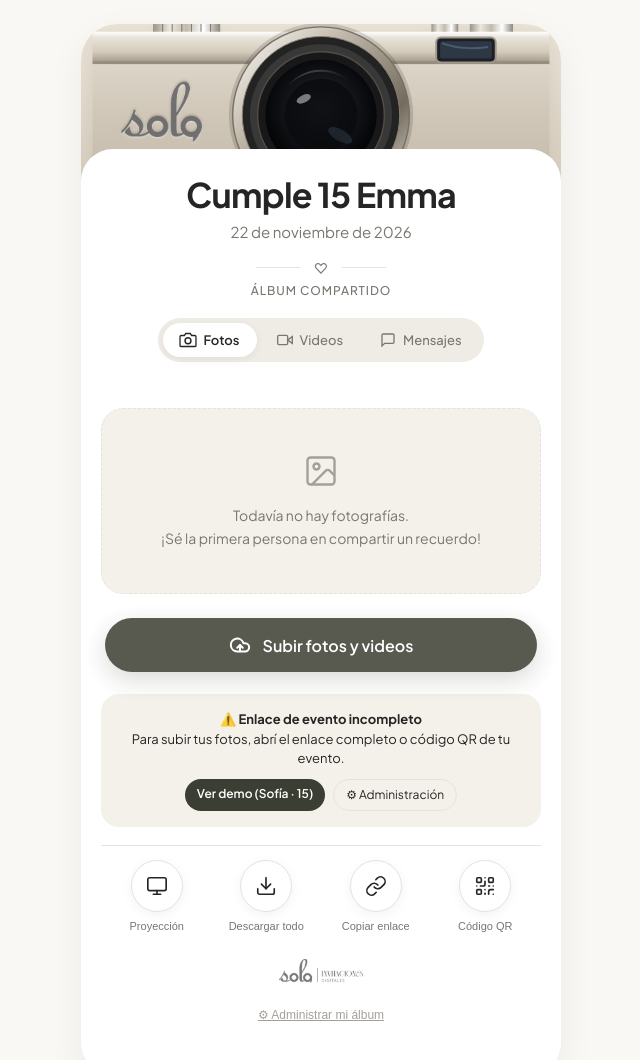
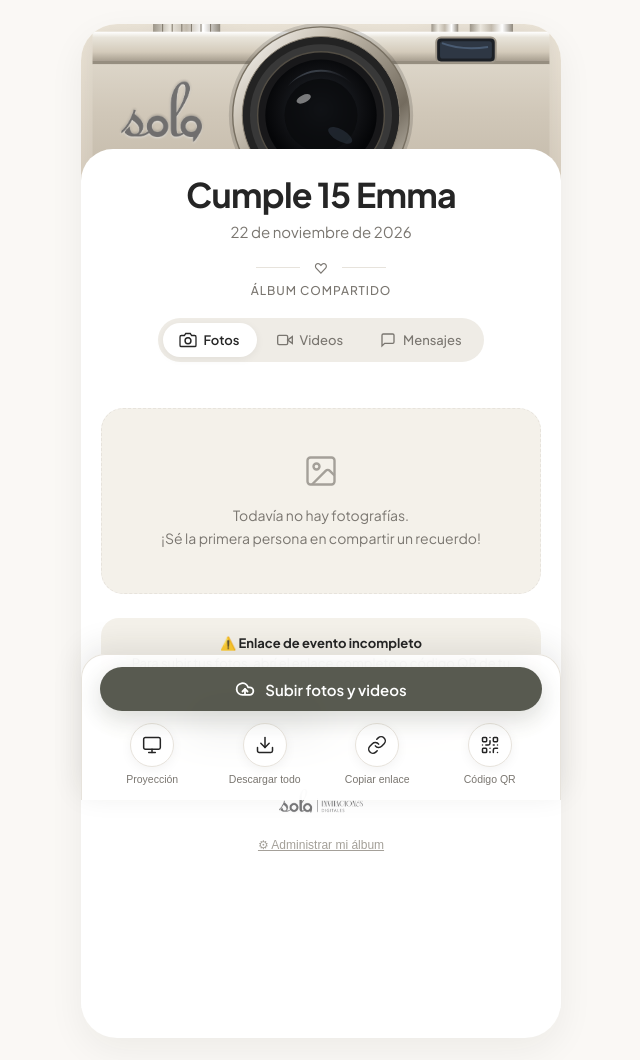
Before and after one commit to solainvitaciones-debug/solainvitaciones, a plain HTML site: page index.html in a window 1280 px wide. Shown: the whole page, without its empty margins (319-959 px from the left). Drawn offline with Linux system fonts and the light colour scheme; no server answers.

Commit message:
feat: botonera inferior y boton de subida fijos flotantes para movil y pc

```diff
--- a/index.html
+++ b/index.html
@@ -76,7 +76,7 @@ body{
   margin-top:-38px;
   background:var(--sola-bg-surface);
   border-radius:32px 32px 0 0;
-  padding:26px 20px 20px;
+  padding:26px 20px 150px;
   text-align:center;
   flex:1;
   display:flex;
@@ -272,24 +272,53 @@ body{
   margin-bottom:10px;
 }
 
-/* PRIMARY UPLOAD BUTTON */
+/* FIXED BOTTOM DOCK (MOBILE & PC) */
+.fixed-bottom-dock{
+  position:fixed;
+  bottom:0;
+  left:0;
+  right:0;
+  width:100%;
+  background:rgba(255,255,255,0.92);
+  backdrop-filter:blur(20px);
+  -webkit-backdrop-filter:blur(20px);
+  border-top:1px solid var(--sola-border-light);
+  box-shadow:0 -6px 24px rgba(40,35,25,0.08);
+  z-index:90;
+  padding:10px 14px max(12px, env(safe-area-inset-bottom));
+  box-sizing:border-box;
+}
+
+@media(min-width:481px){
+  .fixed-bottom-dock{
+    left:50%;
+    transform:translateX(-50%);
+    max-width:480px;
+    border-radius:24px 24px 0 0;
+    border-left:1px solid var(--sola-border-light);
+    border-right:1px solid var(--sola-border-light);
+    padding:12px 18px 14px;
+    box-shadow:0 -8px 30px rgba(40,35,25,0.1);
+  }
+}
+
 .primary-upload-wrap{
-  margin-bottom:22px;
-  padding:0 4px;
+  margin-bottom:8px;
+  padding:0;
 }
 .btn-primary-upload{
   width:100%;
   display:flex;
   align-items:center;
   justify-content:center;
-  gap:12px;
+  gap:10px;
   background:var(--sola-primary-olive);
   color:var(--sola-primary-text);
   border:none;
-  padding:16px 24px;
+  padding:12px 20px;
   border-radius:999px;
   font-family:inherit;
-  font-size:16px;
+  font-size:15px;
   font-weight:600;
   cursor:pointer;
   box-shadow:var(--sola-shadow-btn);
@@ -314,10 +343,9 @@ body{
   display:flex;
   justify-content:space-around;
   align-items:flex-start;
-  gap:10px;
-  margin-top:auto;
-  padding:14px 6px 6px;
-  border-top:1px solid var(--sola-border-light);
+  gap:8px;
+  padding:4px 0 0;
+  border-top:none;
 }
 .action-circle-btn{
   background:transparent;
@@ -325,14 +353,14 @@ body{
   display:flex;
   flex-direction:column;
   align-items:center;
-  gap:8px;
+  gap:6px;
   cursor:pointer;
   flex:1;
   padding:0;
 }
 .action-circle-btn .circle-icon{
-  width:52px;
-  height:52px;
+  width:44px;
+  height:44px;
   border-radius:50%;
   background:var(--sola-bg-surface);
   border:1px solid var(--sola-border-light);
@@ -344,7 +372,7 @@ body{
   transition:all .25s cubic-bezier(0.16,1,0.3,1);
 }
 .action-circle-btn:hover .circle-icon{
-  transform:translateY(-3px) scale(1.06);
+  transform:translateY(-2px) scale(1.05);
   border-color:var(--sola-primary-olive);
   color:var(--sola-primary-olive);
 }
@@ -352,7 +380,7 @@ body{
   transform:scale(0.95);
 }
 .action-circle-btn span{
-  font-size:11px;
+  font-size:10.5px;
   font-weight:500;
   color:var(--sola-text-muted);
   text-align:center;
@@ -747,19 +775,6 @@ body{
       </div>
     </div>
 
-    <!-- PRIMARY UPLOAD BUTTON -->
-    <div class="primary-upload-wrap">
-      <button type="button" id="btnSubir" class="btn-primary-upload">
-        <svg width="22" height="22" viewBox="0 0 24 24" fill="none" stroke="currentColor" stroke-width="2.2" stroke-linecap="round" stroke-linejoin="round">
-          <path d="M17.5 19H9a7 7 0 1 1 6.71-9h1.79a4.5 4.5 0 1 1 0 9Z"/>
-          <path d="M12 12v6"/>
-          <path d="m15 15-3-3-3 3"/>
-        </svg>
-        <span>Subir fotos y videos</span>
-      </button>
-      <input id="files" type="file" accept="image/jpeg,image/png,image/webp,video/mp4" multiple style="display:none">
-    </div>
-
     <!-- INCOMPLETE URL WARNING (IF ACCESSED DIRECTLY) -->
     <div id="avisoIncompleto" style="display:none;background:var(--sola-bg-subtle);border-radius:18px;padding:16px;margin-bottom:18px;font-size:13px;line-height:1.5;">
       <strong>⚠️ Enlace de evento incompleto</strong><br>
@@ -770,33 +785,13 @@ body{
       </div>
     </div>
 
-    <!-- BOTTOM ACTION BAR (4 CIRCLES) -->
-    <div class="bottom-action-bar">
-      <button type="button" id="btnProyeccion" class="action-circle-btn">
-        <div class="circle-icon">
-          <svg width="22" height="22" viewBox="0 0 24 24" fill="none" stroke="currentColor" stroke-width="1.8" stroke-linecap="round" stroke-linejoin="round"><rect width="20" height="14" x="2" y="3" rx="2"/><line x1="8" x2="16" y1="21" y2="21"/><line x1="12" x2="12" y1="17" y2="21"/></svg>
-        </div>
-        <span>Proyección</span>
-      </button>
-      <button type="button" id="btnDescargar" class="action-circle-btn">
-        <div class="circle-icon">
-          <svg width="22" height="22" viewBox="0 0 24 24" fill="none" stroke="currentColor" stroke-width="1.8" stroke-linecap="round" stroke-linejoin="round"><path d="M21 15v4a2 2 0 0 1-2 2H5a2 2 0 0 1-2-2v-4"/><polyline points="7 10 12 15 17 10"/><line x1="12" x2="12" y1="15" y2="3"/></svg>
-        </div>
-        <span>Descargar todo</span>
-      </button>
-      <button type="button" id="btnCopiarEnlace" class="action-circle-btn">
-        <div class="circle-icon">
-          <svg width="22" height="22" viewBox="0 0 24 24" fill="none" stroke="currentColor" stroke-width="1.8" stroke-linecap="round" stroke-linejoin="round"><path d="M10 13a5 5 0 0 0 7.54.54l3-3a5 5 0 0 0-7.07-7.07l-1.72 1.71"/><path d="M14 11a5 5 0 0 0-7.54-.54l-3 3a5 5 0 0 0 7.07 7.07l1.71-1.71"/></svg>
-        </div>
-        <span>Copiar enlace</span>
-      </button>
-      <button type="button" id="btnModalQR" class="action-circle-btn">
-        <div class="circle-icon">
-          <svg width="22" height="22" viewBox="0 0 24 24" fill="none" stroke="currentColor" stroke-width="1.8" stroke-linecap="round" stroke-linejoin="round"><rect width="5" height="5" x="3" y="3" rx="1"/><rect width="5" height="5" x="16" y="3" rx="1"/><rect width="5" height="5" x="3" y="16" rx="1"/><path d="M21 16h-3a2 2 0 0 0-2 2v3"/><path d="M21 21v.01"/><path d="M12 7v3a2 2 0 0 1-2 2H7"/><path d="M3 12h.01"/><path d="M12 3h.01"/><path d="M12 16v.01"/><path d="M16 12h1"/><path d="M21 12v.01"/><path d="M12 21v-1"/></svg>
-        </div>
-        <span>Código QR</span>
-      </button>
-    </div>
+    <!-- FOOTER WITH SIGNATURE -->
+    <footer class="sola-footer">
+      <div style="margin-bottom:10px">
+        <img src="assets/logo-sola-completo.png" alt="Sola Invitaciones Digitales" style="height:24px;opacity:0.75;filter:drop-shadow(0 1px 2px rgba(0,0,0,0.04));display:inline-block">
+      </div>
+      <button type="button" id="pareja" class="btn-admin-link">⚙ Administrar mi álbum</button>
+    </footer>
 
     <!-- HIDDEN BACKWARDS-COMPATIBILITY HOOKS -->
     <div style="display:none">
@@ -806,14 +801,50 @@ body{
       <span id="count"></span>
       <div id="empty"></div>
       <div id="status"></div>
+      <input id="files" type="file" accept="image/jpeg,image/png,image/webp,video/mp4" multiple>
     </div>
-
-    <footer class="sola-footer">
-      <div style="margin-bottom:10px">
-        <img src="assets/logo-sola-completo.png" alt="Sola Invitaciones Digitales" style="height:24px;opacity:0.75;filter:drop-shadow(0 1px 2px rgba(0,0,0,0.04));display:inline-block">
-      </div>
-      <button type="button" id="pareja" class="btn-admin-link">⚙ Administrar mi álbum</button>
-    </footer>
+  </main>
+
+  <!-- BOTONERA INFERIOR FIJA (MÓVIL Y PC) -->
+  <aside class="fixed-bottom-dock" aria-label="Botonera del álbum">
+    <div class="primary-upload-wrap">
+      <button type="button" id="btnSubir" class="btn-primary-upload">
+        <svg width="20" height="20" viewBox="0 0 24 24" fill="none" stroke="currentColor" stroke-width="2.2" stroke-linecap="round" stroke-linejoin="round">
+          <path d="M17.5 19H9a7 7 0 1 1 6.71-9h1.79a4.5 4.5 0 1 1 0 9Z"/>
+          <path d="M12 12v6"/>
+          <path d="m15 15-3-3-3 3"/>
+        </svg>
+        <span>Subir fotos y videos</span>
+      </button>
+    </div>
+
+    <div class="bottom-action-bar">
+      <button type="button" id="btnProyeccion" class="action-circle-btn">
+        <div class="circle-icon">
+          <svg width="20" height="20" viewBox="0 0 24 24" fill="none" stroke="currentColor" stroke-width="1.8" stroke-linecap="round" stroke-linejoin="round"><rect width="20" height="14" x="2" y="3" rx="2"/><line x1="8" x2="16" y1="21" y2="21"/><line x1="12" x2="12" y1="17" y2="21"/></svg>
+        </div>
+        <span>Proyección</span>
+      </button>
+      <button type="button" id="btnDescargar" class="action-circle-btn">
+        <div class="circle-icon">
+          <svg width="20" height="20" viewBox="0 0 24 24" fill="none" stroke="currentColor" stroke-width="1.8" stroke-linecap="round" stroke-linejoin="round"><path d="M21 15v4a2 2 0 0 1-2 2H5a2 2 0 0 1-2-2v-4"/><polyline points="7 10 12 15 17 10"/><line x1="12" x2="12" y1="15" y2="3"/></svg>
+        </div>
+        <span>Descargar todo</span>
+      </button>
+      <button type="button" id="btnCopiarEnlace" class="action-circle-btn">
+        <div class="circle-icon">
+          <svg width="20" height="20" viewBox="0 0 24 24" fill="none" stroke="currentColor" stroke-width="1.8" stroke-linecap="round" stroke-linejoin="round"><path d="M10 13a5 5 0 0 0 7.54.54l3-3a5 5 0 0 0-7.07-7.07l-1.72 1.71"/><path d="M14 11a5 5 0 0 0-7.54-.54l-3 3a5 5 0 0 0 7.07 7.07l1.71-1.71"/></svg>
+        </div>
+        <span>Copiar enlace</span>
+      </button>
+      <button type="button" id="btnModalQR" class="action-circle-btn">
+        <div class="circle-icon">
+          <svg width="20" height="20" viewBox="0 0 24 24" fill="none" stroke="currentColor" stroke-width="1.8" stroke-linecap="round" stroke-linejoin="round"><rect width="5" height="5" x="3" y="3" rx="1"/><rect width="5" height="5" x="16" y="3" rx="1"/><rect width="5" height="5" x="3" y="16" rx="1"/><path d="M21 16h-3a2 2 0 0 0-2 2v3"/><path d="M21 21v.01"/><path d="M12 7v3a2 2 0 0 1-2 2H7"/><path d="M3 12h.01"/><path d="M12 3h.01"/><path d="M12 16v.01"/><path d="M16 12h1"/><path d="M21 12v.01"/><path d="M12 21v-1"/></svg>
+        </div>
+        <span>Código QR</span>
+      </button>
+    </div>
+  </aside>
   </main>
 
 </div>
```
